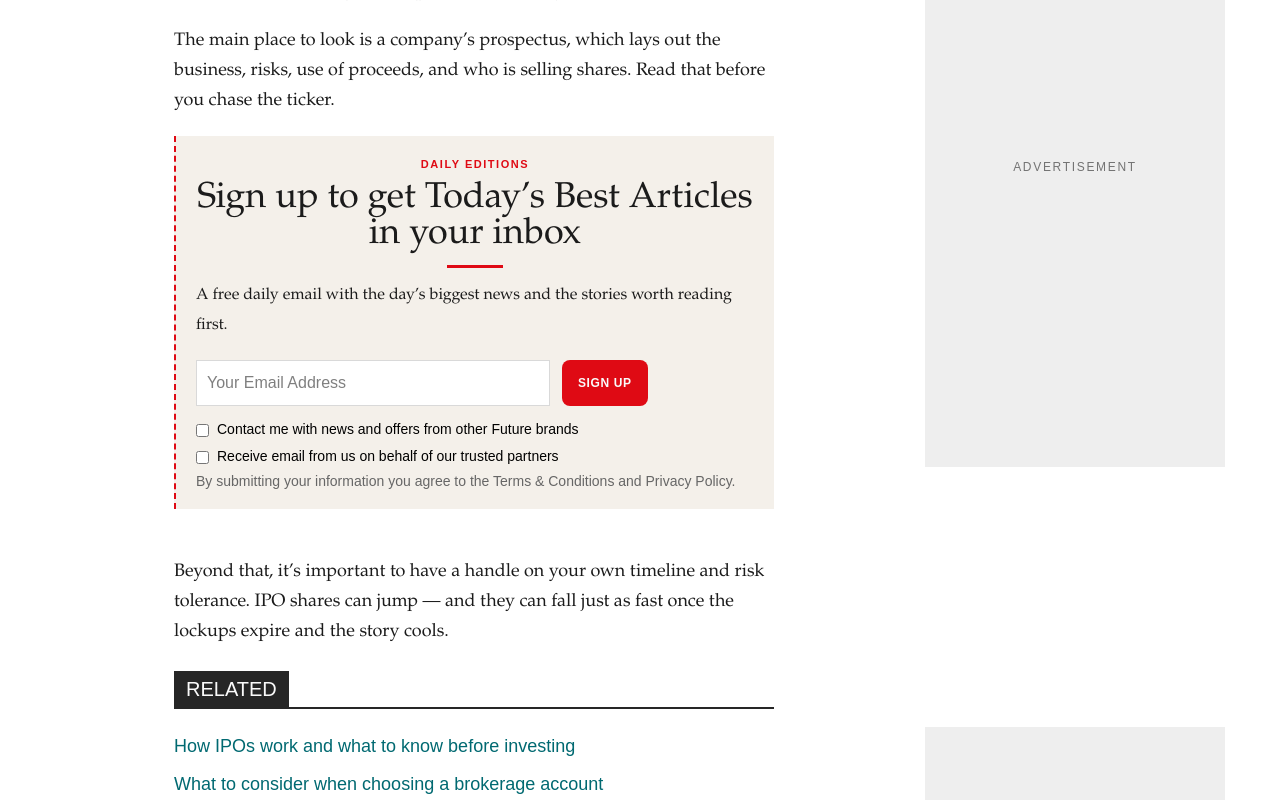
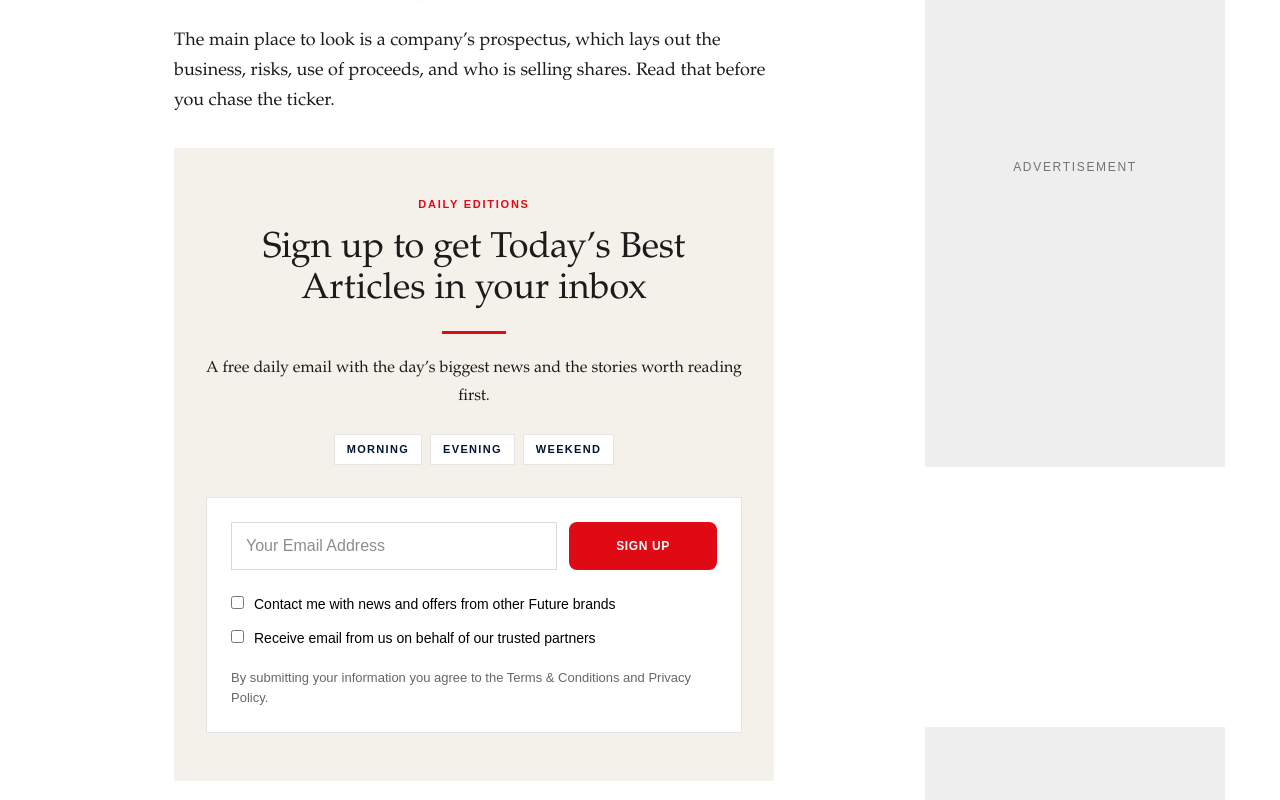
Before and after one commit to MattSmith02/week-morning-report, a Next.js app: page /article in a window 1280 px wide. Shown: the part 2520-3320 px from the top of the page. Built offline with nearby package versions, Linux system fonts and the light colour scheme.

Commit message:
Open up newsletter spacing and drop the red side rule.
Co-authored-by: Cursor <cursoragent@cursor.com>

```diff
--- a/src/app/article/page.tsx
+++ b/src/app/article/page.tsx
@@ -218,7 +218,7 @@ function SiteHeader() {
 function NewsletterForm() {
   return (
     <form className="relative" action="#">
-      <div className="flex flex-col gap-3 sm:flex-row sm:items-start">
+      <div className="flex flex-col gap-3 sm:flex-row sm:items-stretch">
         <label className="sr-only" htmlFor="ipo-email">
           Your Email Address
         </label>
@@ -227,21 +227,23 @@ function NewsletterForm() {
           type="email"
           name="email"
           placeholder="Your Email Address"
-          className="h-[46px] w-full border border-black/15 bg-white px-2.5 text-[16px] leading-[18px] text-black placeholder:text-black/50 sm:max-w-[354px]"
+          className="h-12 w-full flex-1 border border-black/15 bg-white px-3.5 text-[16px] leading-[18px] text-black placeholder:text-black/45"
           style={ui}
         />
-        <button type="submit" className={`${weekCta} h-[46px] w-full sm:w-auto`} style={uiBold}>
+        <button type="submit" className={`${weekCta} h-12 w-full shrink-0 sm:w-auto sm:min-w-[148px]`} style={uiBold}>
           Sign up
         </button>
       </div>
-      <label className="mt-4 flex items-start gap-2 text-[14px] leading-[14px] text-black" style={ui}>
+      <div className="mt-6 flex flex-col gap-3.5">
+        <label className="flex items-start gap-2.5 text-[14px] leading-5 text-black" style={ui}>
           <input type="checkbox" className="mt-0.5 h-[13px] w-[13px] shrink-0 rounded-[2px] border border-[#767676] bg-white" />
           Contact me with news and offers from other Future brands
         </label>
-      <label className="mt-3 flex items-start gap-2 text-[14px] leading-[14px] text-black" style={ui}>
+        <label className="flex items-start gap-2.5 text-[14px] leading-5 text-black" style={ui}>
           <input type="checkbox" className="mt-0.5 h-[13px] w-[13px] shrink-0 rounded-[2px] border border-[#767676] bg-white" />
           Receive email from us on behalf of our trusted partners
         </label>
+      </div>
     </form>
   );
 }
@@ -527,23 +529,36 @@ export default function ArticlePage() {
                   </p>
                 </div>
 
-                <section id="newsletter" className="mt-5 border-l-2 border-dashed border-[#DF0A14] p-5" style={{ background: CREAM }} aria-label="Newsletter">
-                  <p className="text-center text-[11px] font-bold tracking-[0.14em] text-[#DF0A14] uppercase" style={uiBold}>
+                <section id="newsletter" className="mt-8 px-5 py-10 sm:px-8 sm:py-12" style={{ background: CREAM }} aria-label="Newsletter">
+                  <div className="mx-auto flex max-w-[34rem] flex-col items-center text-center">
+                    <p className="text-[11px] font-bold tracking-[0.16em] text-[#DF0A14] uppercase" style={uiBold}>
                       Daily editions
                     </p>
-                  <h2 className="mt-2 text-center text-[32px] leading-9 text-[#1B1B1B] sm:text-[36px] sm:leading-9" style={roman}>
+                    <h2 className="mt-4 text-[30px] leading-[1.15] text-[#1B1B1B] sm:text-[36px]" style={roman}>
                       Sign up to get Today’s Best Articles in your inbox
                     </h2>
-                  <div className="mx-auto mt-3 h-[3px] w-14 bg-[#DF0A14]" aria-hidden />
-                  <p className="mt-3 text-[16px] leading-[30px] text-[#1B1B1B]" style={roman}>
+                    <div className="mt-5 h-[3px] w-16 bg-[#DF0A14]" aria-hidden />
+                    <p className="mt-5 text-[16px] leading-7 text-[#1B1B1B]" style={roman}>
                       A free daily email with the day’s biggest news and the stories worth reading first.
                     </p>
-                  <div className="mt-5">
+                    <ul className="mt-6 flex flex-wrap items-center justify-center gap-2" aria-label="Edition cadence">
+                      {["Morning", "Evening", "Weekend"].map((label) => (
+                        <li
+                          key={label}
+                          className="inline-flex items-center border border-black/10 bg-white px-3 py-1.5 text-[11px] font-bold tracking-[0.12em] text-[#011535] uppercase"
+                          style={uiBold}
+                        >
+                          {label}
+                        </li>
+                      ))}
+                    </ul>
+                  </div>
+                  <div className="mx-auto mt-8 max-w-[34rem] border border-black/10 bg-white p-5 sm:p-6">
                     <NewsletterForm />
-                  </div>
-                  <p className="mt-2.5 text-[14px] leading-[15px] text-[#666666]" style={ui}>
+                    <p className="mt-5 text-[13px] leading-5 text-[#666666]" style={ui}>
                       By submitting your information you agree to the Terms &amp; Conditions and Privacy Policy.
                     </p>
+                  </div>
                 </section>
 
                 <p className="mt-12 text-[18px] leading-[30px] text-[#1B1B1B]" style={roman}>
```
Lines whose indentation alone changed are shown as unchanged.
